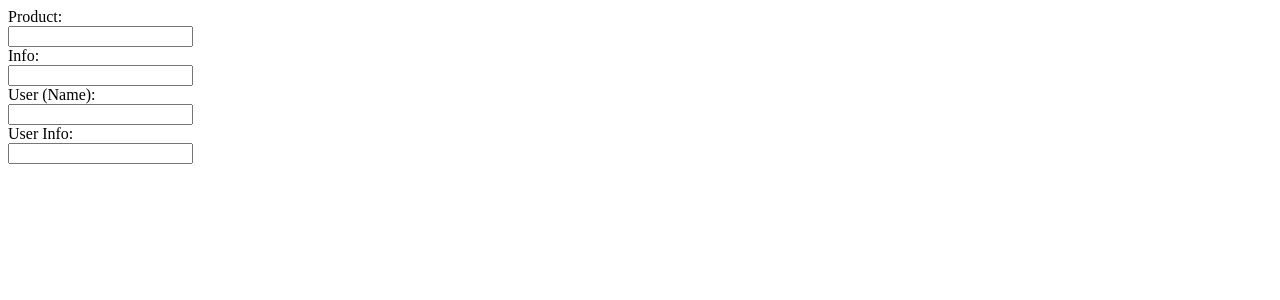
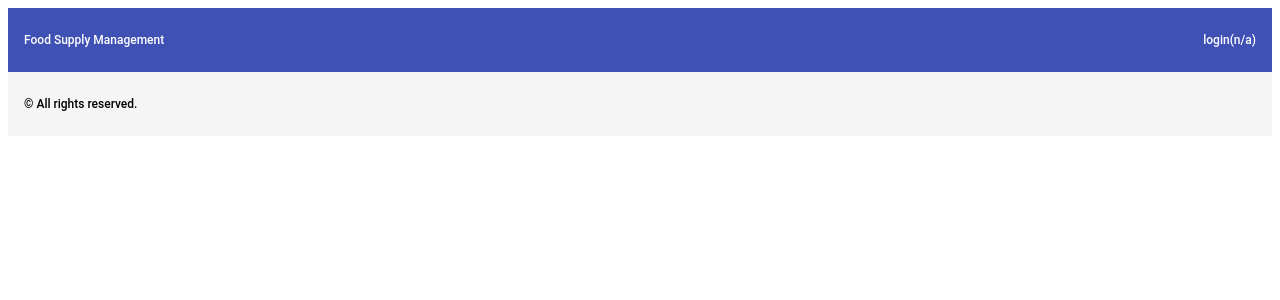
Before and after one commit to PrarabdhJoshi/SwampHacks-BlockChain, an Angular app: page / in a window 1280 px wide. Shown: the top 300 px of the page. Built offline with nearby package versions, Linux system fonts and the light colour scheme.

Commit message:
Basic Theme Setup

```diff
--- a/package.json
+++ b/package.json
@@ -12,16 +12,19 @@
   },
   "private": true,
   "dependencies": {
-    "@angular/animations": "^4.2.4",
+    "@angular/animations": "^4.4.6",
+    "@angular/cdk": "^5.1.0",
     "@angular/common": "^4.2.4",
     "@angular/compiler": "^4.2.4",
     "@angular/core": "^4.2.4",
     "@angular/forms": "^4.2.4",
     "@angular/http": "^4.2.4",
+    "@angular/material": "^5.1.0",
     "@angular/platform-browser": "^4.2.4",
     "@angular/platform-browser-dynamic": "^4.2.4",
     "@angular/router": "^4.2.4",
     "core-js": "^2.4.1",
+    "hammerjs": "^2.0.8",
     "rxjs": "^5.4.2",
     "zone.js": "^0.8.14"
   },
--- a/src/app/app.component.css
+++ b/src/app/app.component.css
@@ -0,0 +1,16 @@
+.example-icon {
+    padding: 0 14px;
+  }
+
+  .example-spacer {
+    flex: 1 1 auto;
+  }
+
+  .word {
+    display: flex;
+    color: black;
+  }
+
+  span {
+    font-size: 12px;
+  }
--- a/src/app/app.component.html
+++ b/src/app/app.component.html
@@ -1,10 +1,18 @@
-<form>
-  Product:<br>
-  <input type="text" name="product"><br>
-  Info:<br>
-  <input type="text" name="info"><br>
-  User (Name):<br>
-  <input type="text" name="user"><br>
-  User Info:<br>
-  <input type="text" name="userInfo">
-</form>
+<div>
+<mat-toolbar color="primary">
+    <span>Food Supply Management</span>
+    <span class="example-spacer"></span>
+    <span>login(n/a)</span>
+</mat-toolbar>
+</div>
+
+
+
+
+<div>
+<mat-toolbar>
+    <span class="fill-remaining-space"></span>
+    <span class="word"> &copy; All rights reserved.</span>
+    <span class="fill-remaining-space"></span>
+  </mat-toolbar>
+</div>
--- a/src/app/app.module.ts
+++ b/src/app/app.module.ts
@@ -2,13 +2,15 @@ import { BrowserModule } from '@angular/platform-browser';
 import { NgModule } from '@angular/core';
 
 import { AppComponent } from './app.component';
+import {MatToolbarModule} from '@angular/material/toolbar';
 
 @NgModule({
   declarations: [
     AppComponent
   ],
   imports: [
-    BrowserModule
+    BrowserModule,
+    MatToolbarModule
   ],
   providers: [],
   bootstrap: [AppComponent]
--- a/src/styles.css
+++ b/src/styles.css
@@ -1 +1,2 @@
 /* You can add global styles to this file, and also import other style files */
+@import "~@angular/material/prebuilt-themes/indigo-pink.css";
```
